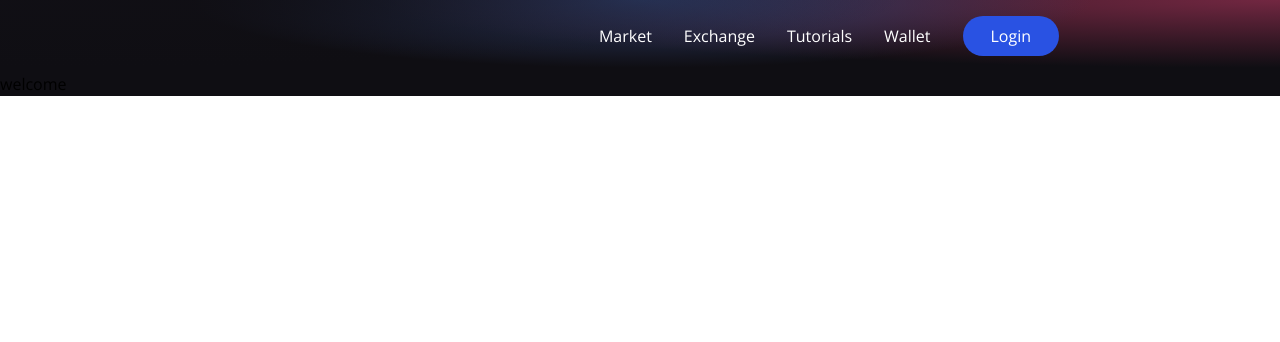
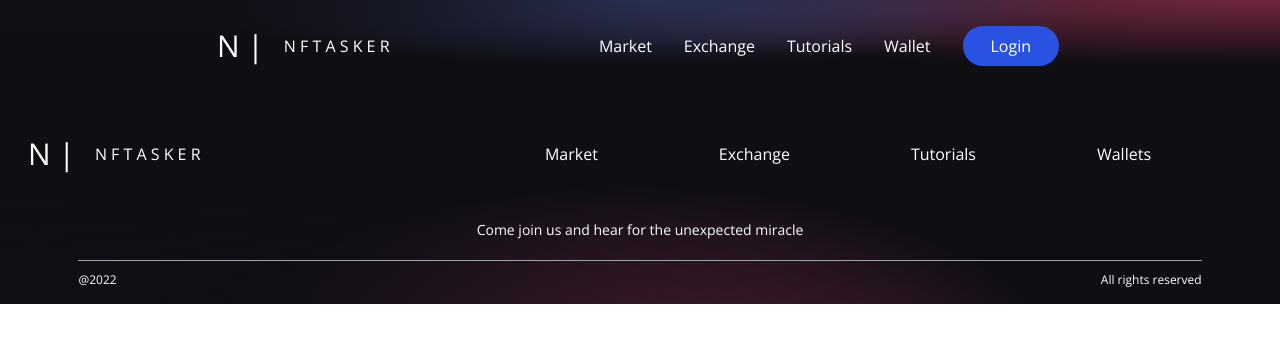
Before and after one commit to Gyan-Ratan/NFTasker, a Next.js app in the folder client/: page / in a window 1280 px wide. Shown: the top 342 px of the page. Built offline with nearby package versions, Linux system fonts and the light colour scheme.

Commit message:
nav bar and footer almost done

```diff
--- /dev/null
+++ b/client/components/Footer.jsx
@@ -0,0 +1,48 @@
+import React from "react";
+
+// import logo from "../../images/logo.png";
+
+const Footer = () => (
+  <div className="w-full flex md:justify-center justify-between items-center flex-col p-4 gradient-bg-footer">
+    <div className="w-full flex sm:flex-row flex-col justify-between items-center my-4">
+      <div className="flex flex-[0.5] justify-center items-center">
+        <div className="flex flex-row items-center text-center flex-1 ">
+          <a href="/" className="flex flex-row items-center flex-1 text-center">
+            <h1 className="text-3xl text-white text-x-bold  p-3 ">N | </h1>
+            <h3 className="text-white px-2">N F T A S K E R</h3>
+          </a>
+        </div>
+      </div>
+      <div className="flex flex-1 justify-evenly items-center flex-wrap sm:mt-0 mt-5 w-full">
+        <p className="text-white text-base text-center mx-2 cursor-pointer">
+          Market
+        </p>
+        <p className="text-white text-base text-center mx-2 cursor-pointer">
+          Exchange
+        </p>
+        <p className="text-white text-base text-center mx-2 cursor-pointer">
+          Tutorials
+        </p>
+        <p className="text-white text-base text-center mx-2 cursor-pointer">
+          Wallets
+        </p>
+      </div>
+    </div>
+
+    <div className="flex justify-center items-center flex-col mt-5">
+      <p className="text-white text-sm text-center">
+        Come join us and hear for the unexpected miracle
+      </p>
+      {/* <p className="text-white text-sm text-center font-medium mt-2">info@kryptomastery.com</p> */}
+    </div>
+
+    <div className="sm:w-[90%] w-full h-[0.25px] bg-gray-400 mt-5 " />
+
+    <div className="sm:w-[90%] w-full flex justify-between items-center mt-3">
+      <p className="text-white text-left text-xs">@2022</p>
+      <p className="text-white text-right text-xs">All rights reserved</p>
+    </div>
+  </div>
+);
+
+export default Footer;
--- a/client/components/Navbar.jsx
+++ b/client/components/Navbar.jsx
@@ -2,7 +2,8 @@ import React, { useState } from 'react'
 import { HiMenuAlt4 } from 'react-icons/hi';
 import { AiOutlineClose } from 'react-icons/ai';
 
-// import logo from '../../images/logo.png'
+// import logo from '../../images/logo.png'client\assets\logo.svg
+import logo from '../assets/logo.png'
 
 const NavbarItem = ({ title, classProps }) => {
     return (
@@ -17,7 +18,12 @@ const Navbar = () => {
         <div className=''>
             <nav className='w-full flex md:justify-center justify-between items-center p-4'>
                 <div className='md:flex-[0.5] flex-initial justify-center items-center'>
-                    {/* <img src={logo} alt='logo' className='w-32 cursor-pointer' /> */}
+                    <div className='flex flex-row items-center text-center flex-1 '>
+                        <a href='/' className='flex flex-row items-center flex-1 text-center'>
+                    <h1 className='text-3xl text-white text-x-bold  p-3 '>N | </h1>
+                    <h3 className='text-white px-2'>N F T A S K E R</h3>
+                    </a>
+                    </div>
                 </div>
                 <ul className='text-white md:flex hidden list-none flex-row justify-between items-center flex-initial'>
 
--- a/client/components/Welcome.jsx
+++ b/client/components/Welcome.jsx
@@ -3,7 +3,7 @@ import React from 'react'
 const Welcome = () => {
     return (
         <div>
-            <h1>welcome</h1>
+
         </div>
     )
 }
--- a/client/pages/index.js
+++ b/client/pages/index.js
@@ -1,5 +1,6 @@
 import Head from 'next/head'
 import Image from 'next/image'
+import Footer from '../components/Footer'
 import Navbar from '../components/Navbar'
 import Welcome from '../components/Welcome'
 import styles from '../styles/Home.module.css'
@@ -17,6 +18,7 @@ export default function Home() {
       <Navbar/>
       <Welcome/>
       </div>
+      <Footer/>
     </div>
   )
 }
```
Also changed, not shown: client/assets/logo.png (added), client/assets/logo.svg (added).
